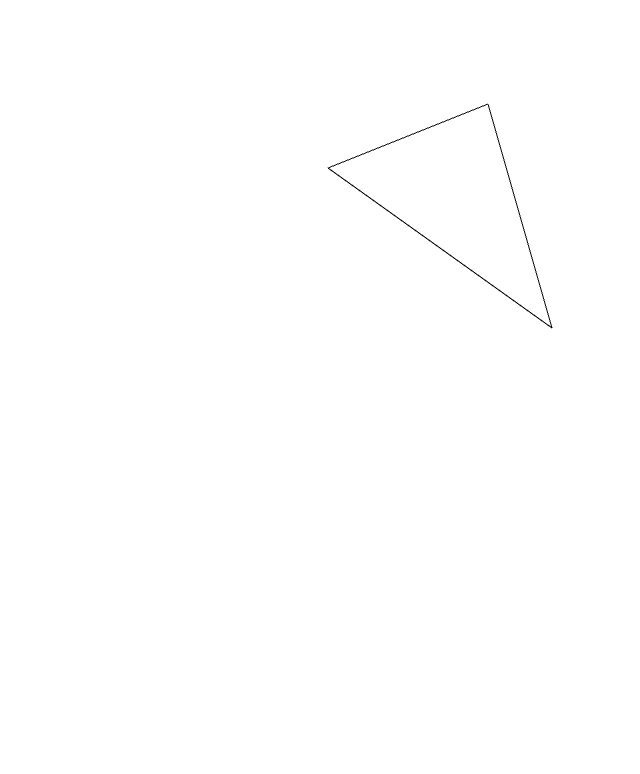
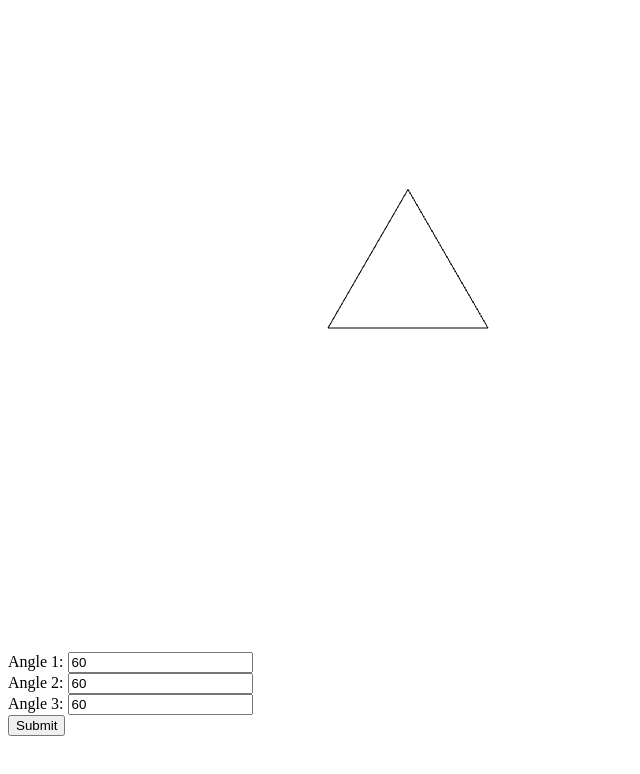
Before and after one commit to m1c0l/webgl-experiments, a plain HTML site: page triangle-generation/index.html in a window 1280 px wide. Shown: the whole page, without its empty margins (0-640 px from the left). Drawn offline with Linux system fonts and the light colour scheme.

Commit message:
Basic version working

```diff
--- a/triangle-generation/index.html
+++ b/triangle-generation/index.html
@@ -35,5 +35,11 @@ main()
 <canvas id="gl-canvas" width="640" height="640">
 Oops ... your browser doesn't support the HTML5 canvas element
 </canvas>
+<form>
+    Angle 1: <input type="text" id="angle1" value="60"/></br>
+    Angle 2: <input type="text" id="angle2" value="60"/></br>
+    Angle 3: <input type="text" id="angle3" value="60"/></br>
+</form>
+<button onclick="render()">Submit</button>
 </body>
 </html>
--- a/triangle-generation/triangle-generation.js
+++ b/triangle-generation/triangle-generation.js
@@ -2,8 +2,8 @@
 
 var gl;
 var points;
+var bufferId;
 
-var NumPoints = 5000;
 
 window.onload = function init()
 {
@@ -16,18 +16,7 @@ window.onload = function init()
     //  Initialize our data for the Sierpinski Gasket
     //
 
-    // First, initialize the corners of our gasket with three points.
-
-    var vertices = [
-        vec2(0, 0.5),
-        vec2(0.5, 0.7),
-        vec2(0.7, 0),
-    ];
-    points = [
-        vertices[0], vertices[1],
-        vertices[1], vertices[2],
-        vertices[2], vertices[0]
-    ];
+    // doesn't work on Windows but does on Linux
     gl.lineWidth(5);
     //
     //  Configure WebGL
@@ -42,9 +31,8 @@ window.onload = function init()
 
     // Load the data into the GPU
 
-    var bufferId = gl.createBuffer();
+    bufferId = gl.createBuffer();
     gl.bindBuffer( gl.ARRAY_BUFFER, bufferId );
-    gl.bufferData( gl.ARRAY_BUFFER, flatten(points), gl.STATIC_DRAW );
 
     // Associate out shader variables with our data buffer
 
@@ -57,6 +45,37 @@ window.onload = function init()
 
 
 function render() {
+    var angles = {};
+    angles.deg = [
+        parseInt(document.getElementById("angle1").value),
+        parseInt(document.getElementById("angle2").value),
+        parseInt(document.getElementById("angle3").value)
+    ];
+    // sort descending
+    angles.deg.sort(function(a, b) {
+        return b - a;
+    });
+    angles.rad = [
+        radians(angles.deg[0]),
+        radians(angles.deg[1]),
+        radians(angles.deg[2])
+    ];
+    console.log(angles);
+    var A = 0.5 * Math.sin(angles.rad[0]) / Math.sin(angles.rad[1]);
+    var thirdPt = vec2(A * Math.cos(angles.rad[2]), A * Math.sin(angles.rad[2]));
+    var vertices = [
+        vec2(0, 0),
+        vec2(0.5, 0),
+        thirdPt
+    ];
+    console.log(vertices);
+    points = [
+        vertices[0], vertices[1],
+        vertices[1], vertices[2],
+        vertices[2], vertices[0]
+    ];
+    gl.bindBuffer( gl.ARRAY_BUFFER, bufferId );
+    gl.bufferData( gl.ARRAY_BUFFER, flatten(points), gl.STATIC_DRAW );
     gl.clear( gl.COLOR_BUFFER_BIT );
     gl.drawArrays( gl.LINES, 0, points.length );
 }
```
